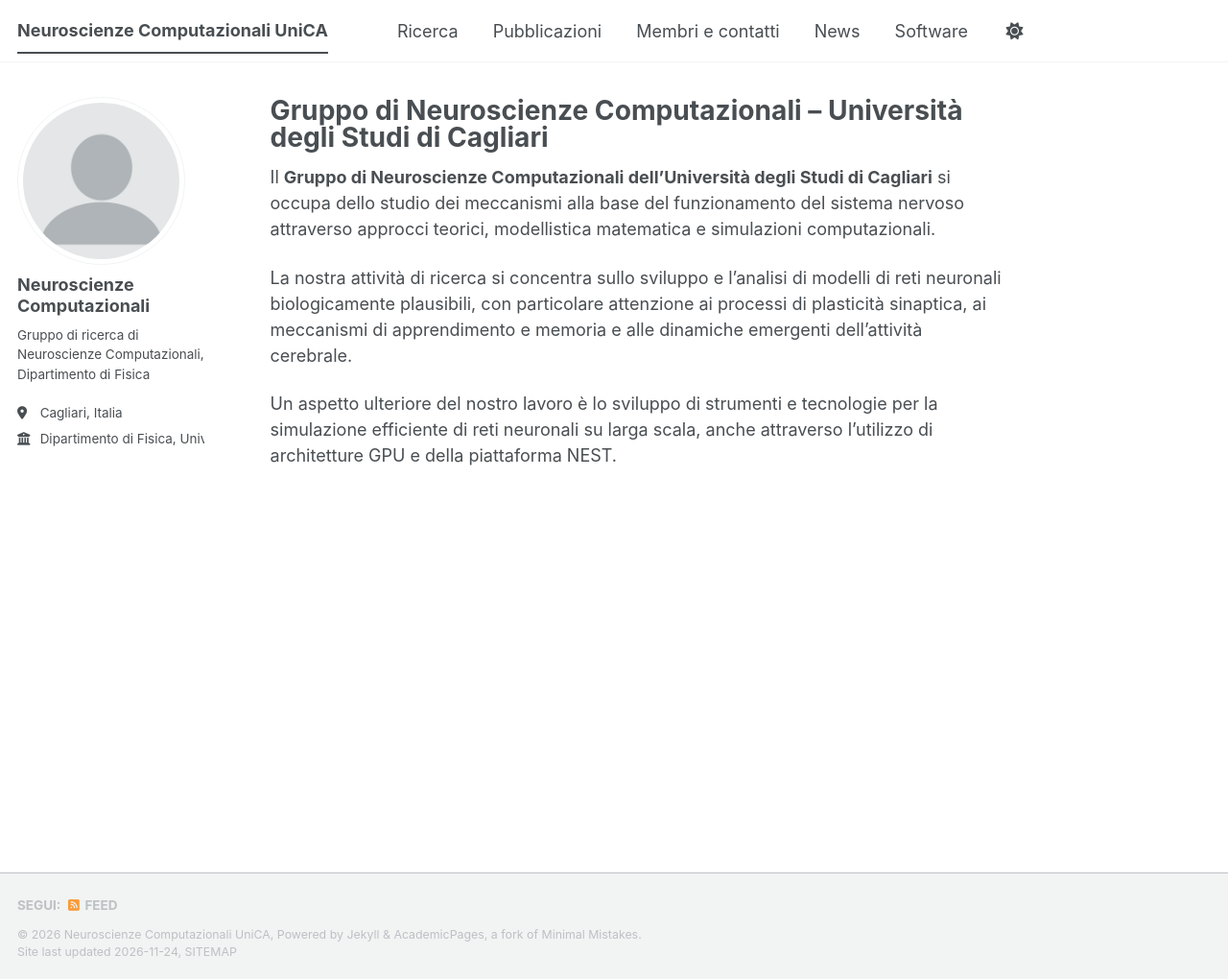
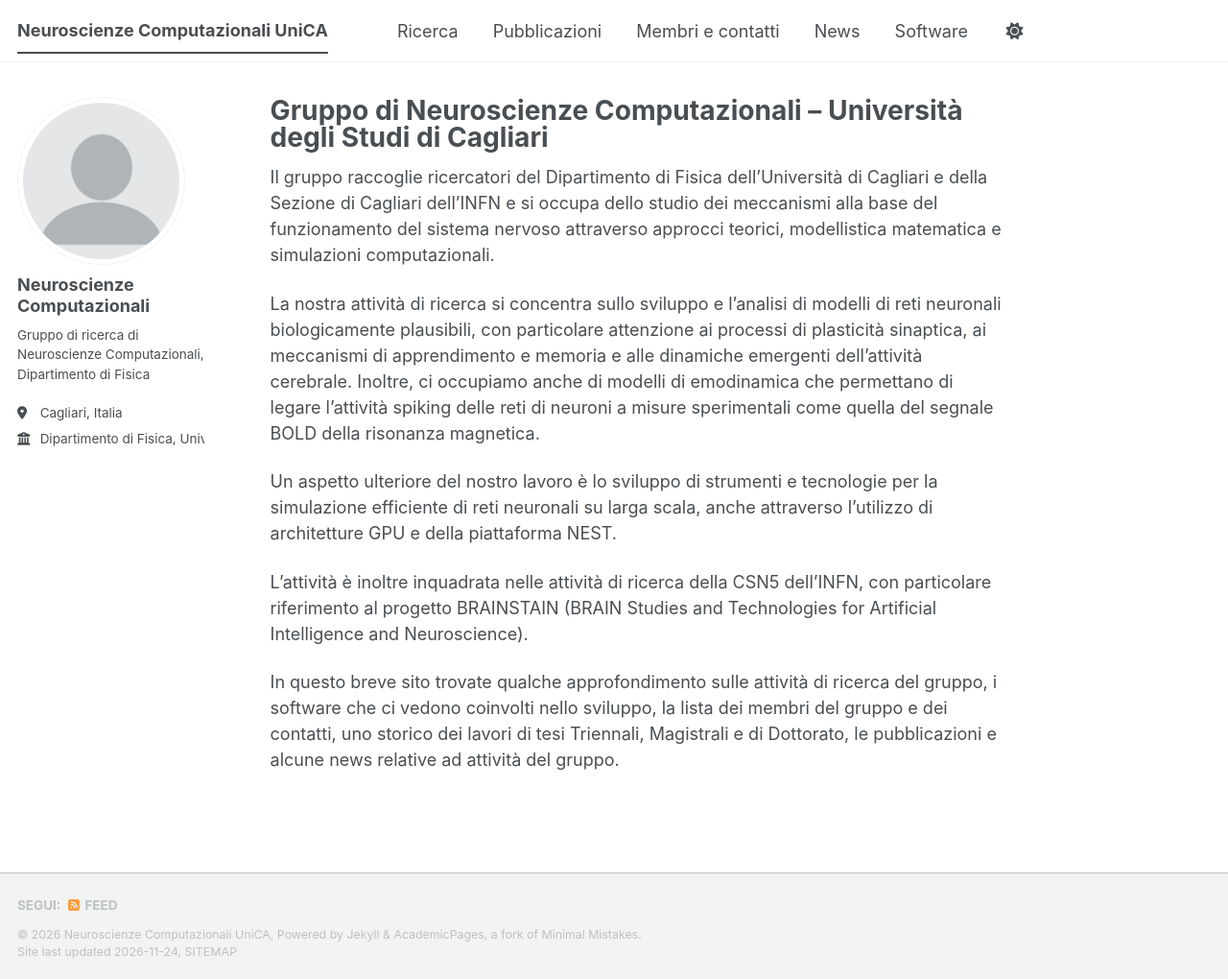
Before and after one commit to gmtiddia/neuroscienze_computazionali_unica, a Jekyll site: the page built from _pages/about.md, in a window 1280 px wide and 1020 px high. Shown: the whole window at 96% size. Built offline with Jekyll 4.4.1, drawn with Linux system fonts in a browser that asks for light colours; a script bundle is joined from its source files by our own code; a style sheet for code colours, icons or effects is not loaded.

Commit message:
improved homepage

```diff
--- a/_pages/about.md
+++ b/_pages/about.md
@@ -7,8 +7,12 @@ redirect_from:
   - /about.html
 ---
 
-Il **Gruppo di Neuroscienze Computazionali dell'Università degli Studi di Cagliari** si occupa dello studio dei meccanismi alla base del funzionamento del sistema nervoso attraverso approcci teorici, modellistica matematica e simulazioni computazionali.
+Il gruppo raccoglie ricercatori del Dipartimento di Fisica dell'Università di Cagliari e della Sezione di Cagliari dell'INFN e si occupa dello studio dei meccanismi alla base del funzionamento del sistema nervoso attraverso approcci teorici, modellistica matematica e simulazioni computazionali.
 
-La nostra attività di ricerca si concentra sullo sviluppo e l'analisi di modelli di reti neuronali biologicamente plausibili, con particolare attenzione ai processi di plasticità sinaptica, ai meccanismi di apprendimento e memoria e alle dinamiche emergenti dell'attività cerebrale.
+La nostra attività di ricerca si concentra sullo sviluppo e l'analisi di modelli di reti neuronali biologicamente plausibili, con particolare attenzione ai processi di plasticità sinaptica, ai meccanismi di apprendimento e memoria e alle dinamiche emergenti dell'attività cerebrale. Inoltre, ci occupiamo anche di modelli di emodinamica che permettano di legare l'attività spiking delle reti di neuroni a misure sperimentali come quella del segnale BOLD della risonanza magnetica.
 
 Un aspetto ulteriore del nostro lavoro è lo sviluppo di strumenti e tecnologie per la simulazione efficiente di reti neuronali su larga scala, anche attraverso l'utilizzo di architetture GPU e della piattaforma NEST.
+
+L'attività è inoltre inquadrata nelle attività di ricerca della CSN5 dell'INFN, con particolare riferimento al progetto BRAINSTAIN (BRAIN Studies and Technologies for Artificial Intelligence and Neuroscience).
+
+In questo breve sito trovate qualche approfondimento sulle attività di ricerca del gruppo, i software che ci vedono coinvolti nello sviluppo, la lista dei membri del gruppo e dei contatti, uno storico dei lavori di tesi Triennali, Magistrali e di Dottorato, le pubblicazioni e alcune news relative ad attività del gruppo.
```
